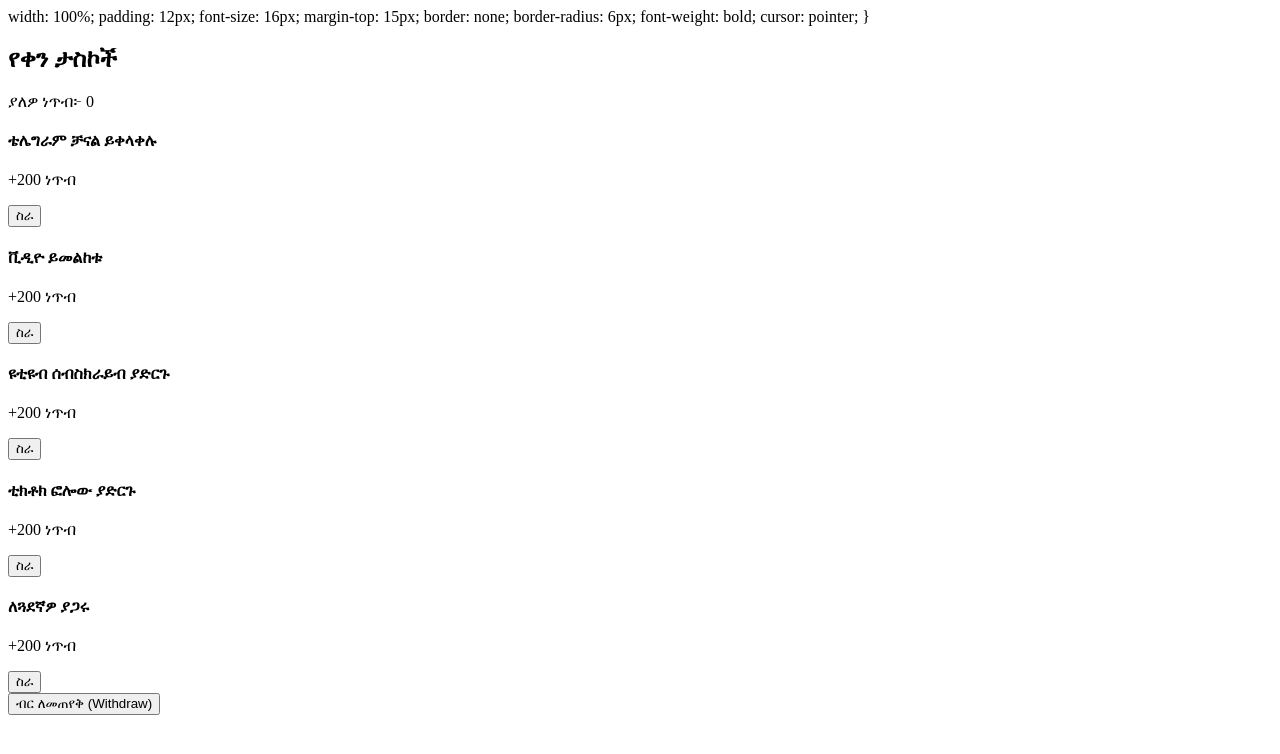
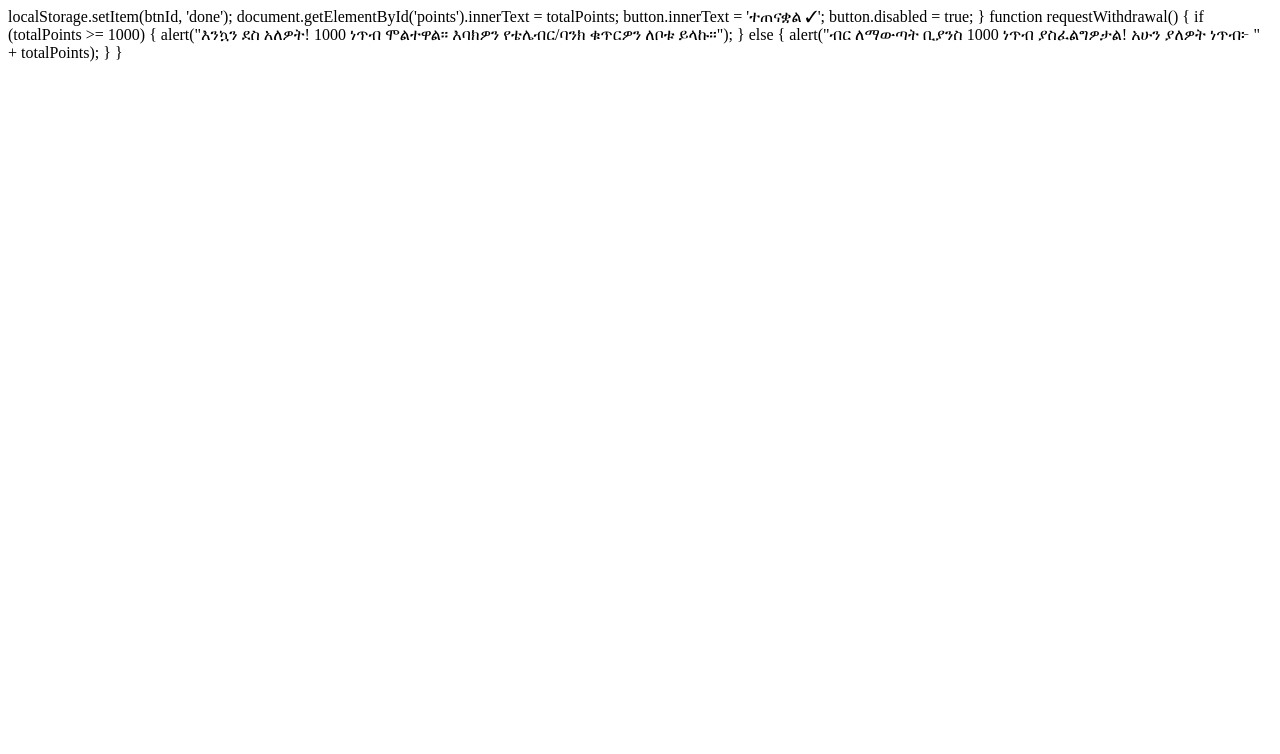
Before and after one commit to aliyuahmedaliyu9-sys/my-task-web, a plain HTML site: page index.html in a window 1280 px wide. Drawn offline with Linux system fonts and the light colour scheme.

Commit message:
Update index.html

```diff
--- a/index.html
+++ b/index.html
@@ -1,84 +1,3 @@
-            width: 100%;
-            padding: 12px;
-            font-size: 16px;
-            margin-top: 15px;
-            border: none;
-            border-radius: 6px;
-            font-weight: bold;
-            cursor: pointer;
-        }
-    </style>
-</head>
-<body>
-
-<div class="card">
-    <h2>የቀን ታስኮች</h2>
-
-    <div class="points-box">
-        ያለዎ ነጥብ፦ <span id="points">0</span>
-    </div>
-
-    <div class="task">
-        <div class="task-info">
-            <h4>ቴሌግራም ቻናል ይቀላቀሉ</h4>
-            <p>+200 ነጥብ</p>
-        </div>
-        <button id="btn1" onclick="openTaskLink(this, 'btn1', 200, 'https://t.me/aliyu_task_channel')">ስራ</button>
-    </div>
-
-    <div class="task">
-        <div class="task-info">
-            <h4>ቪዲዮ ይመልከቱ</h4>
-            <p>+200 ነጥብ</p>
-        </div>
-        <button id="btn2" onclick="openTaskLink(this, 'btn2', 200, 'https://youtube.com')">ስራ</button>
-    </div>
-
-    <div class="task">
-        <div class="task-info">
-            <h4>ዩቲዩብ ሰብስክራይብ ያድርጉ</h4>
-            <p>+200 ነጥብ</p>
-        </div>
-        <button id="btn3" onclick="openTaskLink(this, 'btn3', 200, 'https://youtube.com')">ስራ</button>
-    </div>
-
-    <div class="task">
-        <div class="task-info">
-            <h4>ቲክቶክ ፎሎው ያድርጉ</h4>
-            <p>+200 ነጥብ</p>
-        </div>
-        <button id="btn4" onclick="openTaskLink(this, 'btn4', 200, 'https://www.tiktok.com/@Aleyu3336')">ስራ</button>
-    </div>
-
-    <div class="task">
-        <div class="task-info">
-            <h4>ለጓደኛዎ ያጋሩ</h4>
-            <p>+200 ነጥብ</p>
-        </div>
-        <button id="btn5" onclick="openTaskLink(this, 'btn5', 200, 'https://t.me/aliyu_task_channel')">ስራ</button>
-    </div>
-
-    <button class="withdraw-btn" onclick="requestWithdrawal()">ብር ለመጠየቅ (Withdraw)</button>
-</div>
-
-<script>
-    let totalPoints = parseInt(localStorage.getItem('userPoints')) || 0;
-    document.getElementById('points').innerText = totalPoints;
-
-    ['btn1', 'btn2', 'btn3', 'btn4', 'btn5'].forEach(function(id) {
-        if (localStorage.getItem(id) === 'done') {
-            var btn = document.getElementById(id);
-            if (btn) {
-                btn.innerText = 'ተጠናቋል ✓';
-                btn.disabled = true;
-            }
-        }
-    });
-
-    function openTaskLink(button, btnId, points, url) {
-        window.open(url, '_blank');
-        totalPoints += points;
-        localStorage.setItem('userPoints', totalPoints);
         localStorage.setItem(btnId, 'done');
 
         document.getElementById('points').innerText = totalPoints;
```
